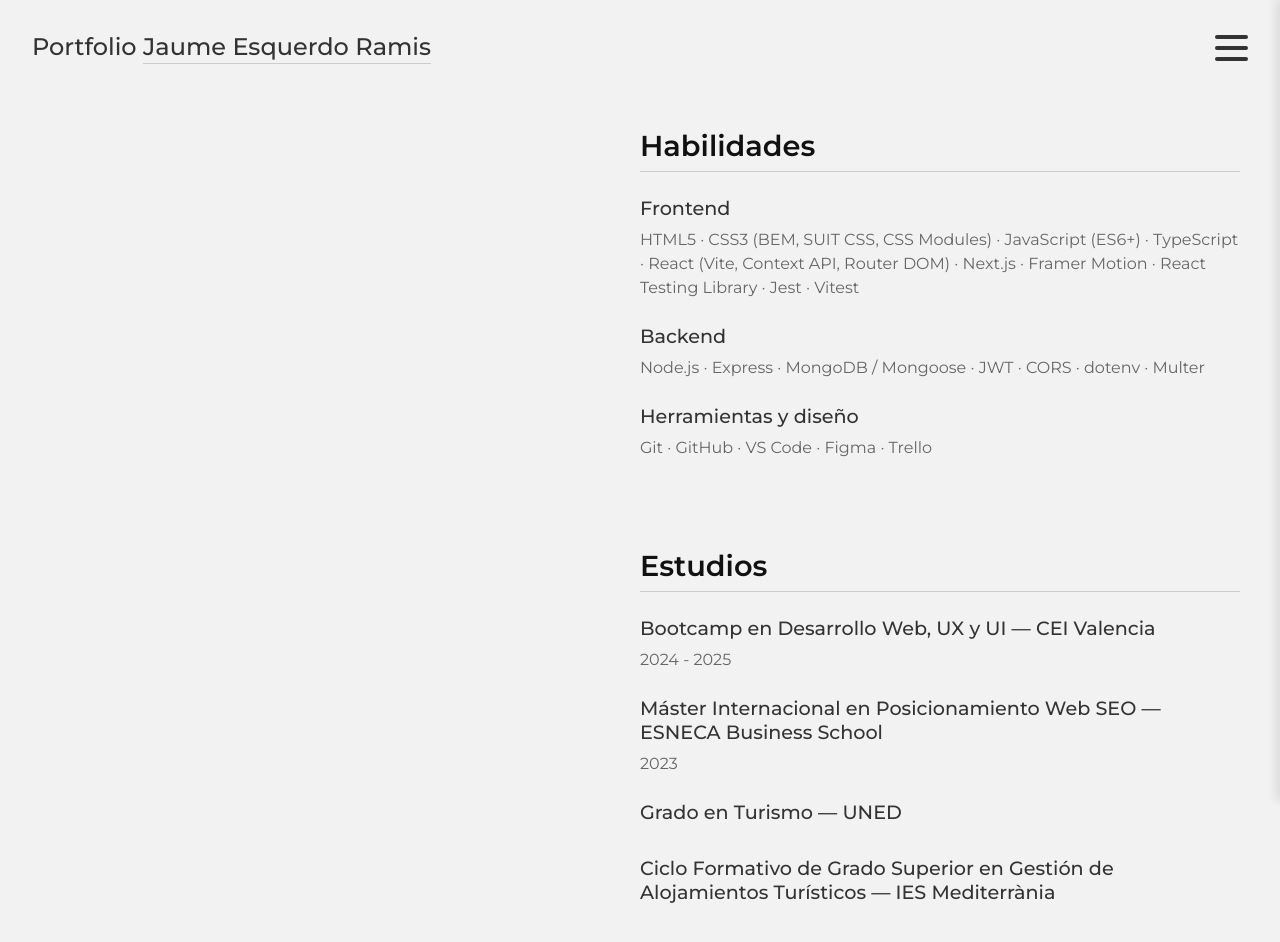
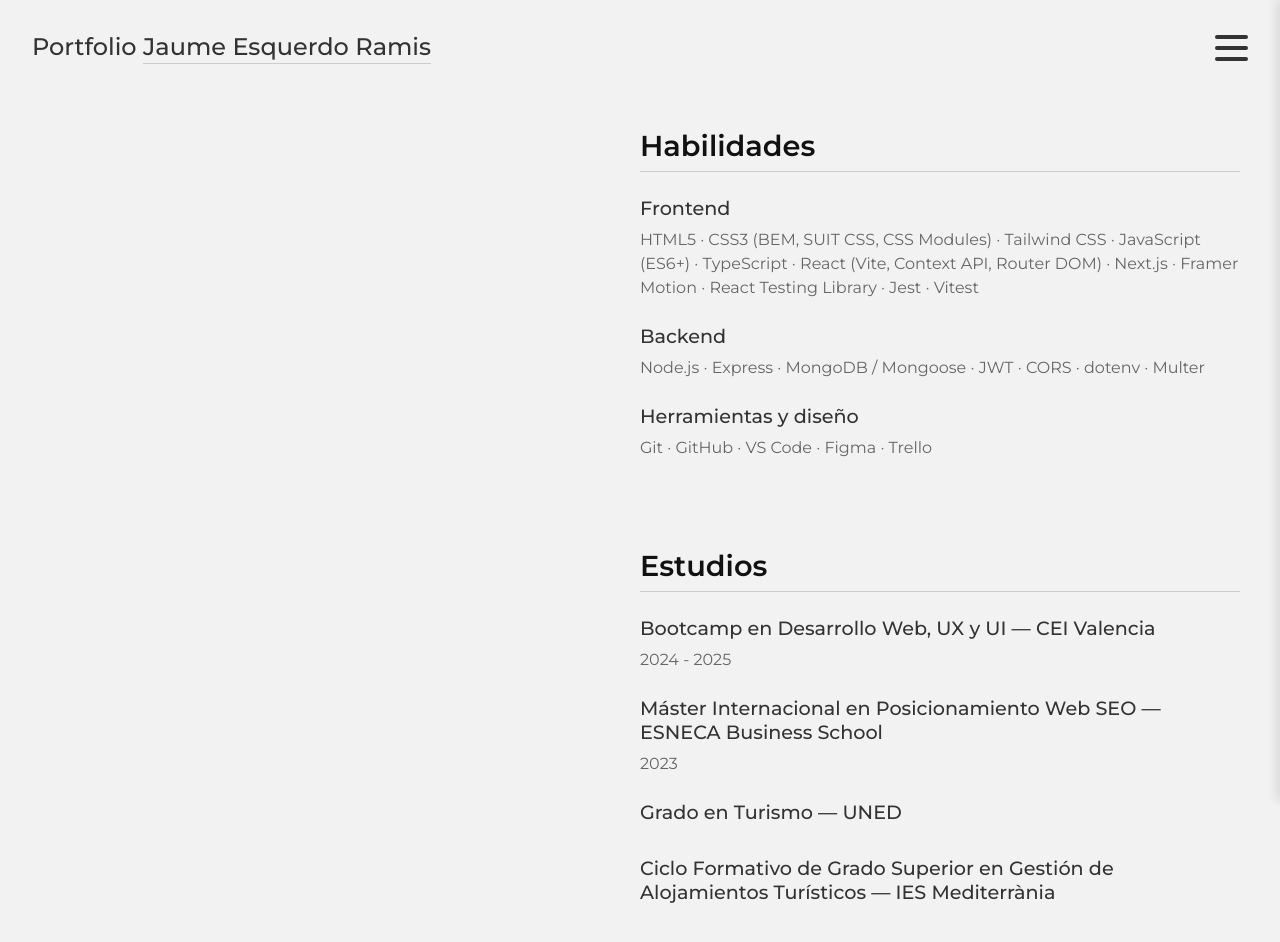
Before and after one commit to JaumeEsquerdo/portfolio-personal, a React (Vite) app in the folder portfolio-jaume/: page /habilidades in a window 1280 px wide. Shown: the top 942 px of the page. Built offline with nearby package versions, Linux system fonts and the light colour scheme; a web font is replaced by a local one.

Commit message:
Update Habilidades.jsx

```diff
--- a/portfolio-jaume/src/pages/Habilidades.jsx
+++ b/portfolio-jaume/src/pages/Habilidades.jsx
@@ -20,9 +20,10 @@ const Habilidades = () => {
           <div className="Habilidades-div">
             <h3 className="Habilidades-h3">Frontend</h3>
             <p className="Habilidades-p">
-              HTML5 · CSS3 (BEM, SUIT CSS, CSS Modules) · JavaScript (ES6+) ·
-              TypeScript · React (Vite, Context API, Router DOM) · Next.js ·
-              Framer Motion · React Testing Library · Jest · Vitest
+              HTML5 · CSS3 (BEM, SUIT CSS, CSS Modules) · Tailwind CSS ·
+              JavaScript (ES6+) · TypeScript · React (Vite, Context API, Router
+              DOM) · Next.js · Framer Motion · React Testing Library · Jest ·
+              Vitest
             </p>
           </div>
 
```
